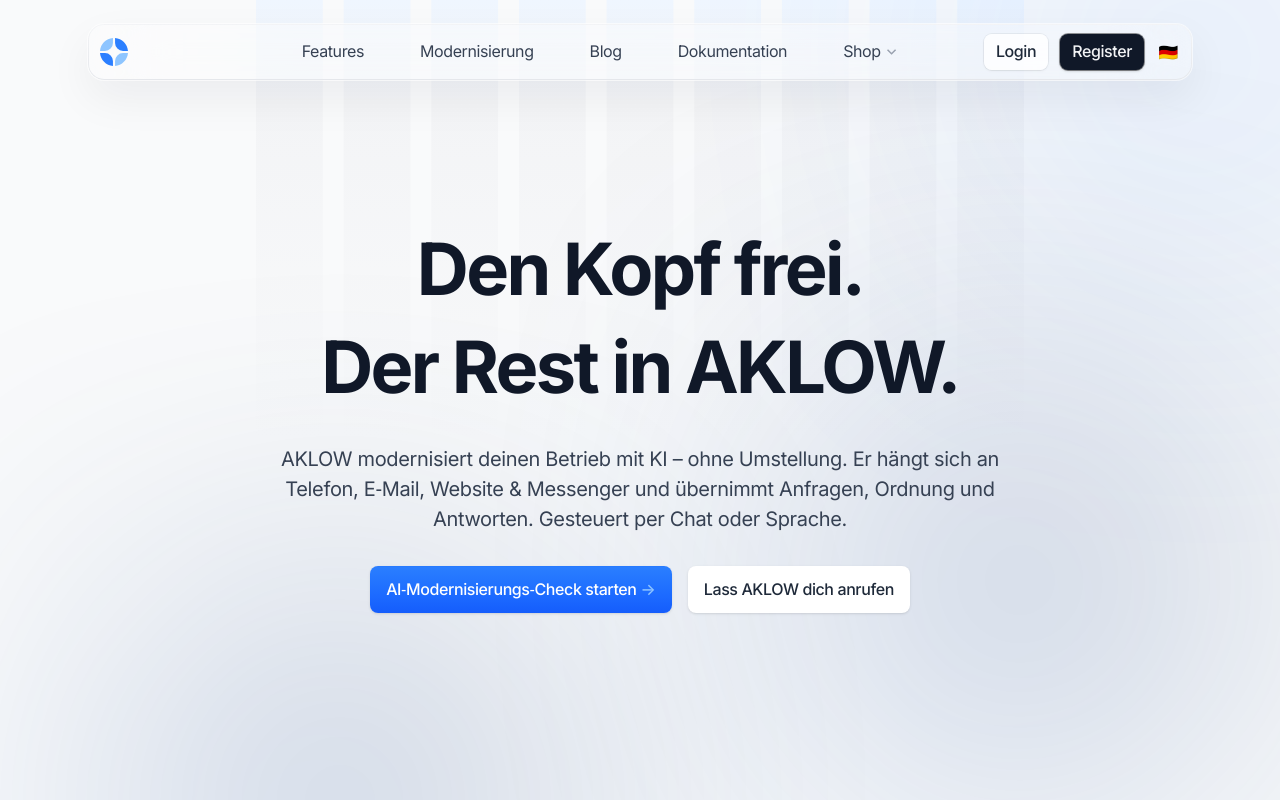
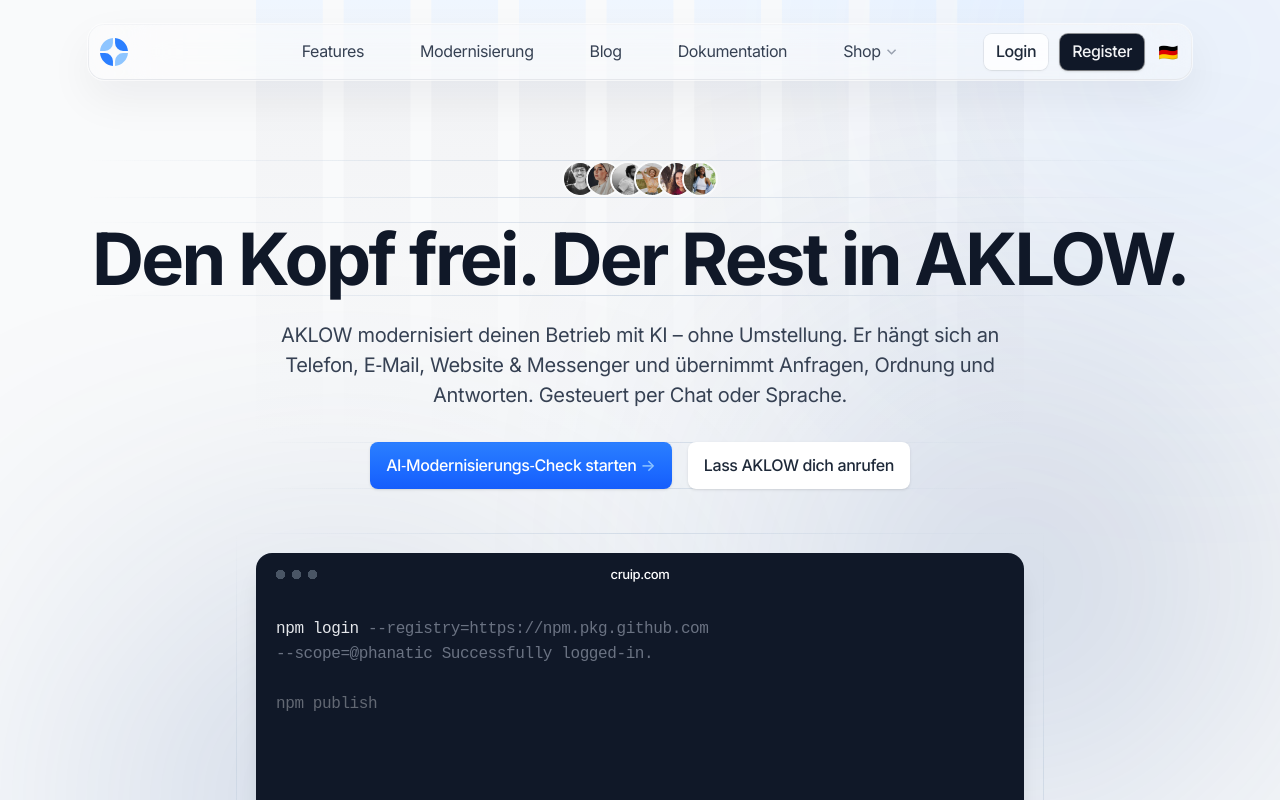
Before and after one commit to madetocreate/landingpage, a Next.js app: page / in a window 1280 px wide. Shown: the top 800 px of the page. Built offline with nearby package versions, Linux system fonts and the light colour scheme.

Commit message:
refactor: simplify hero layout

```diff
--- a/components/hero-home.tsx
+++ b/components/hero-home.tsx
@@ -3,6 +3,12 @@
 import Image from "next/image";
 import { motion } from "framer-motion";
 import PageIllustration from "@/components/page-illustration";
+import Avatar01 from "@/public/images/avatar-01.jpg";
+import Avatar02 from "@/public/images/avatar-02.jpg";
+import Avatar03 from "@/public/images/avatar-03.jpg";
+import Avatar04 from "@/public/images/avatar-04.jpg";
+import Avatar05 from "@/public/images/avatar-05.jpg";
+import Avatar06 from "@/public/images/avatar-06.jpg";
 import { landingContent } from "@/content";
 
 export default function HeroHome() {
@@ -11,15 +17,63 @@
     <section className="relative">
       <PageIllustration />
       <div className="mx-auto max-w-6xl px-4 sm:px-6">
-        <div className="pb-24 pt-48 md:pb-32 md:pt-56">
-          <div className="pb-16 text-center md:pb-20">
+        <div className="pb-12 pt-32 md:pb-20 md:pt-40">
+          <div className="pb-12 text-center md:pb-16">
+            <div
+              className="mb-6 border-y [border-image:linear-gradient(to_right,transparent,--theme(--color-slate-300/.8),transparent)1]"
+              data-aos="zoom-y-out"
+            >
+              <div className="-mx-0.5 flex justify-center -space-x-3">
+                <Image
+                  className="box-content rounded-full border-2 border-gray-50"
+                  src={Avatar01}
+                  width={32}
+                  height={32}
+                  alt="Avatar 01"
+                />
+                <Image
+                  className="box-content rounded-full border-2 border-gray-50"
+                  src={Avatar02}
+                  width={32}
+                  height={32}
+                  alt="Avatar 01"
+                />
+                <Image
+                  className="box-content rounded-full border-2 border-gray-50"
+                  src={Avatar03}
+                  width={32}
+                  height={32}
+                  alt="Avatar 02"
+                />
+                <Image
+                  className="box-content rounded-full border-2 border-gray-50"
+                  src={Avatar04}
+                  width={32}
+                  height={32}
+                  alt="Avatar 03"
+                />
+                <Image
+                  className="box-content rounded-full border-2 border-gray-50"
+                  src={Avatar05}
+                  width={32}
+                  height={32}
+                  alt="Avatar 04"
+                />
+                <Image
+                  className="box-content rounded-full border-2 border-gray-50"
+                  src={Avatar06}
+                  width={32}
+                  height={32}
+                  alt="Avatar 05"
+                />
+              </div>
+            </div>
             <h1
-              className="mb-8 text-5xl font-bold leading-tight md:text-6xl"
+              className="mb-6 border-y text-5xl font-bold [border-image:linear-gradient(to_right,transparent,--theme(--color-slate-300/.8),transparent)1] md:text-6xl"
               data-aos="zoom-y-out"
               data-aos-delay={150}
             >
-              <span className="block">Den Kopf frei.</span>
-              <span className="block mt-2">Der Rest in AKLOW.</span>
+              {hero.title}
             </h1>
             <div className="mx-auto max-w-3xl">
               <p
@@ -29,9 +83,9 @@
               >
                 {hero.subtitle}
               </p>
-              <div>
+              <div className="relative before:absolute before:inset-0 before:border-y before:[border-image:linear-gradient(to_right,transparent,--theme(--color-slate-300/.8),transparent)1]">
                 <div
-                  className="mx-auto max-w-xs sm:flex sm:max-w-none sm:justify-center"
+                  className="relative mx-auto max-w-xs sm:flex sm:max-w-none sm:justify-center"
                   data-aos="zoom-y-out"
                   data-aos-delay={450}
                 >
@@ -64,7 +118,7 @@
             data-aos="zoom-y-out"
             data-aos-delay={600}
           >
-            <div className="relative aspect-video rounded-2xl bg-gray-900 px-5 py-3 shadow-xl">
+            <div className="relative aspect-video rounded-2xl bg-gray-900 px-5 py-3 shadow-xl before:pointer-events-none before:absolute before:-inset-5 before:border-y before:[border-image:linear-gradient(to_right,transparent,--theme(--color-slate-300/.8),transparent)1] after:absolute after:-inset-5 after:-z-10 after:border-x after:[border-image:linear-gradient(to_bottom,transparent,--theme(--color-slate-300/.8),transparent)1]">
               <div className="relative mb-8 flex items-center justify-between before:block before:h-[9px] before:w-[41px] before:bg-[length:16px_9px] before:[background-image:radial-gradient(circle_at_4.5px_4.5px,var(--color-gray-600)_4.5px,transparent_0)] after:w-[41px]">
                 <span className="text-[13px] font-medium text-white">
                   cruip.com
```
